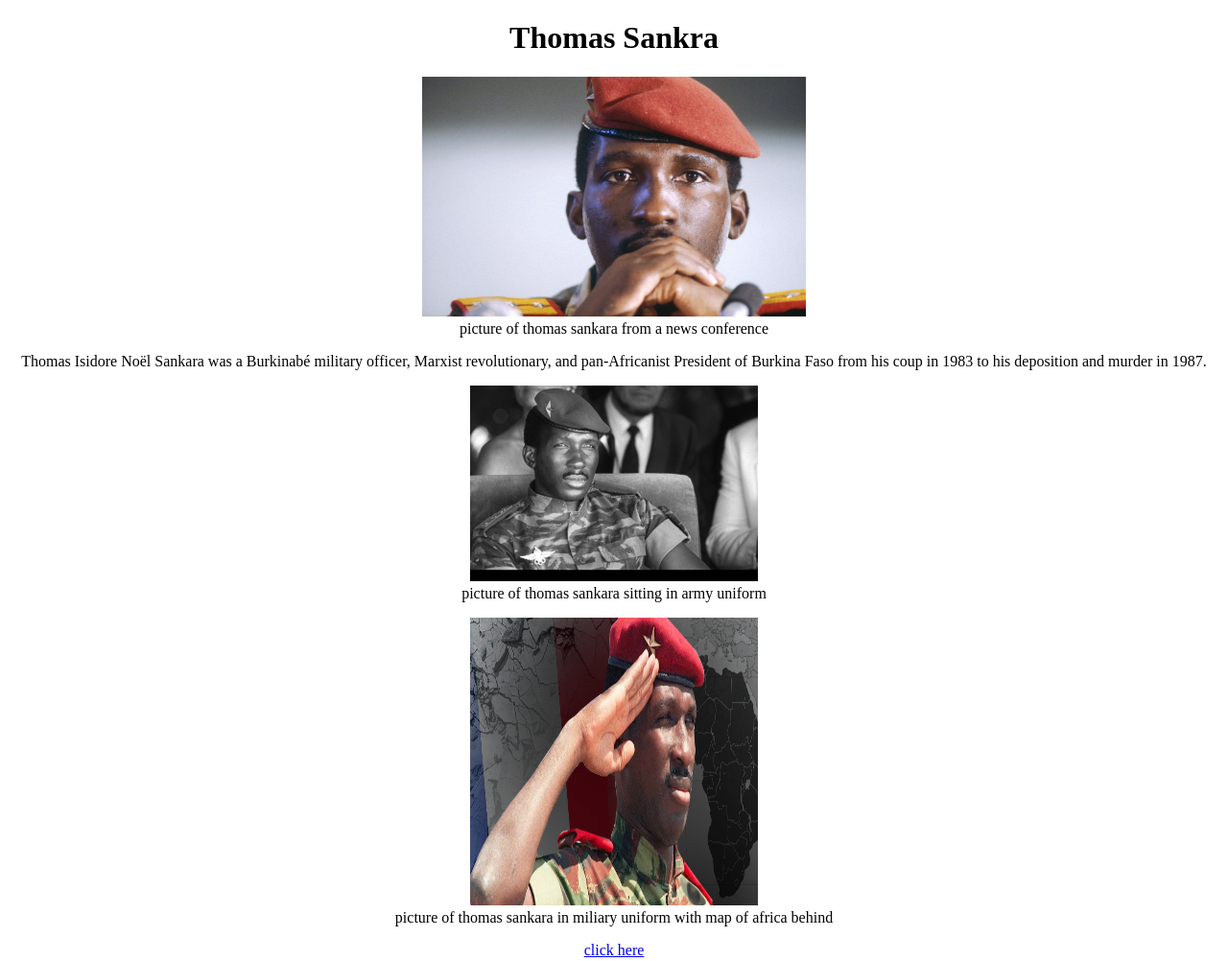
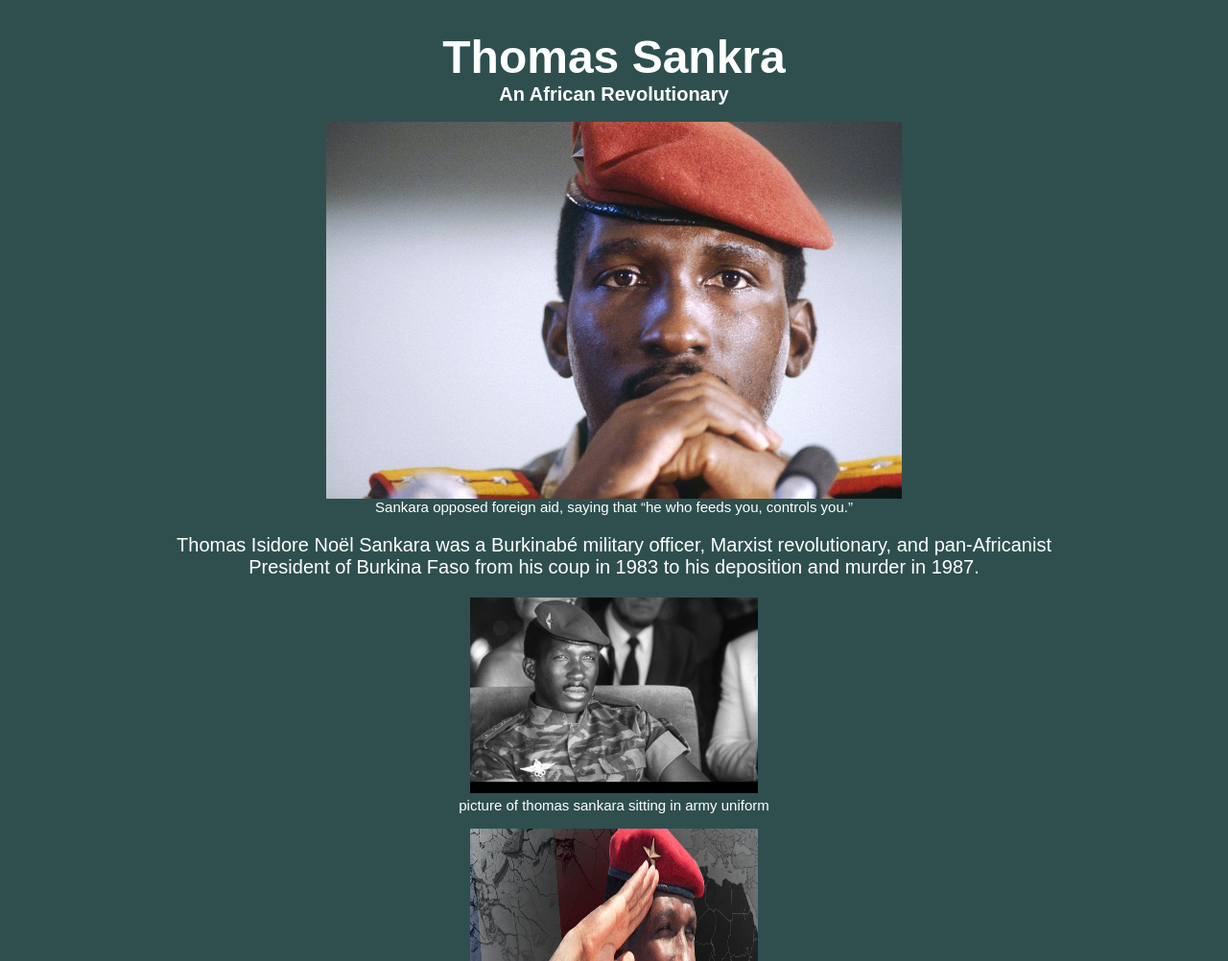
Before and after one commit to Pammy48/tribute-page, a plain HTML site: page index.html in a window 1280 px wide. Shown: the top 1002 px of the page at 96% size. Drawn offline with Linux system fonts and the light colour scheme.

Commit message:
founders & coders project

```diff
--- a/index.css
+++ b/index.css
@@ -1,13 +1,53 @@
+body {
+    background-color: darkslategrey;
+    margin: 0;
+    color: white;
+}
+
+
 #title {
+    text-align: center;
     font-weight: bold;
+    margin-bottom: 0px;
+    font-size: 3em;
+}
+
+#title2 {
+    text-align: center;
+    font-weight: bold;
+    font-size: 20px;
+    margin-top: 0px;
+}
+
+.pic1 {
+    display: block;
+    margin: 0 auto;
+    width: 100%;
+    max-width: 600px;
+}
+
+figcaption {
+    font-size: 15px;
+}
+
+#tribute-info {
+    font-size: 20px;
     text-align: center;
 }
 
 #main {
+    width: 100%;
+    max-width: 992px;
+    margin: 0 auto;
     text-align: center;
+    position:relative;
+    font-family: 'Arial', Helvetica, sans-serif;
 }
 
-#image {
-    width: 400px;
-    height: 250px;
+.info ul {
+    list-style: inside;
 }
+
+a {
+    color: green;
+}
--- a/index.html
+++ b/index.html
@@ -9,24 +9,32 @@
 </head>
 <body>
     <main id="main">
-   <h1 id="title">Thomas Sankra</h1>
-   <figure id="img-div">
-   <img id='image' src="./images/thomas-sankara-1.jpeg" alt="picture of thomas sankara from a news conference"/>
-    <figcaption id="img-caption" >picture of thomas sankara from a news conference</figcaption>
-</figure>
-<p id="tribute-info" >Thomas Isidore Noël Sankara was a Burkinabé military officer, Marxist revolutionary, and pan-Africanist President of Burkina Faso from his coup in 1983 to his deposition and murder in 1987.</p>
+
+    <header>
+        <h1 id="title">Thomas Sankra</h1>
+        <h2 id="title2">An African Revolutionary</h2>
+    </header>
+
+
    <figure>
-   <img src="./images/thomas-sankara-3.png" alt="picture of thomas sankara sitting in army uniform"/>
+   <img class="pic1" src="./images/thomas-sankara-1.jpeg" alt="Picture of thomas sankara from a news conference">
+    <figcaption id="img-caption" class="pic1">Sankara opposed foreign aid, saying that “he who feeds you, controls you.”</figcaption>
+
+</figure id="img-div">
+<p id="tribute-info">Thomas Isidore Noël Sankara was a Burkinabé military officer, Marxist revolutionary, and pan-Africanist President of Burkina Faso from his coup in 1983 to his deposition and murder in 1987.</p>
+   <figure>
+   <img id='pic2' src="./images/thomas-sankara-3.png" alt="picture of thomas sankara sitting in army uniform"/>
    <figcaption>picture of thomas sankara sitting in army uniform</figcaption>
 </figure>
-   <figure>
+
+<figure>
 <img src="./images/thomas-sankara-2.png" alt="picture of thomas sankara in miliary uniform with map of africa behind" width='300' height='300'/>
 <figcaption>picture of thomas sankara in miliary uniform with map of africa behind</figcaption>
 </figure>
-   <a id="tribute-link" target="_blank" href="https://www.youtube.com/watch?v=G7Vlt41HPUE&ab_channel=Afrikanews" > click here</a>
 
+<div class="info">
 <h3>Interesting Facts About Thomas Sankara</h3>
-<ul>
+ <ul>
     <li>Former Burkina Faso President <em>Thomas Isidore Noël Sankara</em>, one of Africa’s most celebrated leaders, was killed in a military coup on 15 October 1987.</li>
     <li>The popular leader commonly referred to as “Africa’s Che Guevara” is credited with laying the foundation for Burkina Faso’s ambitious drive for democratic, social and economic change.</li>
     <li>Sankara ruled for only four years, but left a lasting legacy, one that is celebrated not only in Africa but the world at large.</li>
@@ -34,7 +42,19 @@
     <li>Sankara’s main vision for the landlocked West African country was simple; eliminate corruption and end the French dominance.</li>
     <li>To begin the country’s new era, he renamed the country from the French colonial Upper Volta to Burkina Faso, meaning “Land of Upright Man.”</li>
     <li>The pan Africanist’s political agenda was clear to see, but so was his vision in other sectors including health, environmental conservation, education, women empowerment and much more.</li>
-</ul>
+ </ul>
+</div>
+
+<a id="tribute-link" target="_blank" href="https://www.youtube.com/watch?v=G7Vlt41HPUE&ab_channel=Afrikanews" > click here to watch the Thomas Sankara documentary The Upright Man</a>
+
+<footer>
+    <p>Today's date is <span id="date"></span></p>
+</footer>
+
 </main>
+    <script>
+        const d = new Date().toLocaleDateString();
+        document.getElementById("date").innerHTML = d;
+    </script>
 </body>
 </html>
```
